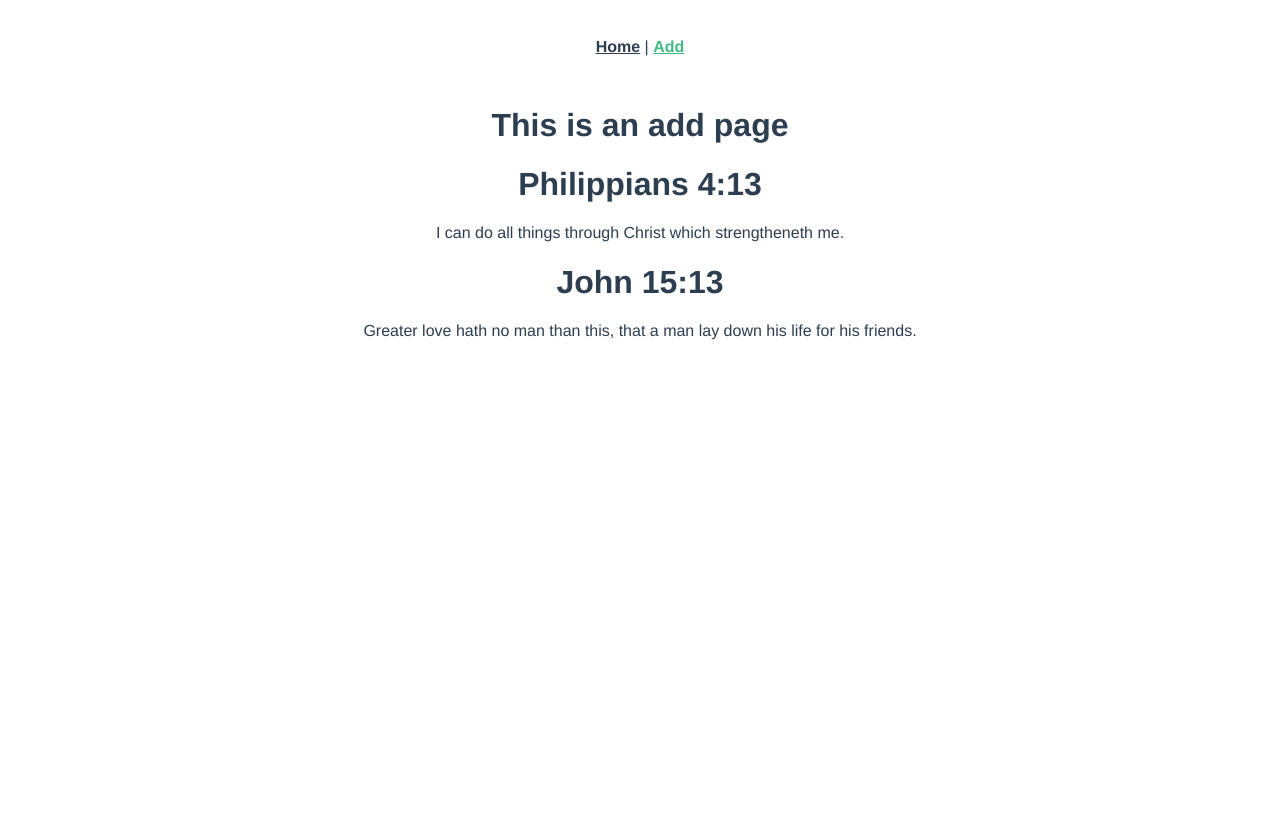
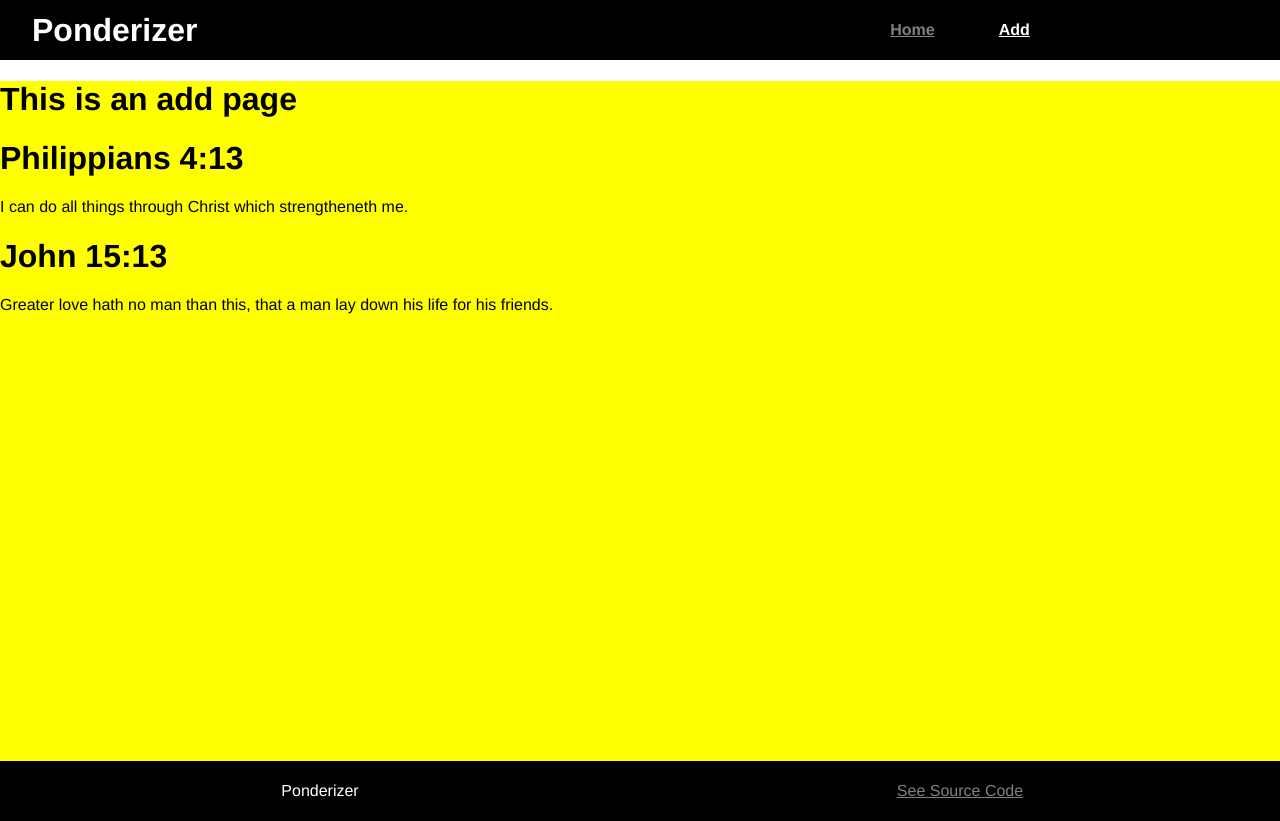
Before and after one commit to brighamandersen/ponderizer, a Vue app: page /add in a window 1280 px wide. Before the commit the page ends 800 px from the top, so only its background shows below. Built offline with nearby package versions, Linux system fonts and the light colour scheme.

Commit message:
finished navbar and footer

```diff
--- a/src/App.vue
+++ b/src/App.vue
@@ -1,32 +1,46 @@
 <template>
   <div id="app">
-    <div id="nav">
-      <router-link to="/">Home</router-link> |
-      <router-link to="/add">Add</router-link>
+    <Navbar />
+    <div class="content">
+      <router-view/>
     </div>
-    <router-view/>
+    <Footer />
   </div>
 </template>
 
+<script>
+  import Navbar from './components/Navbar.vue';
+  import Footer from './components/Footer.vue';
+
+  export default {
+    name: 'App',
+    components: {
+      Navbar,
+      Footer,
+    },
+  };
+</script>
+
+
 <style>
+  html, body {
+    margin: 0;
+    padding: 0;
+  }
+
   #app {
     font-family: Avenir, Helvetica, Arial, sans-serif;
-    -webkit-font-smoothing: antialiased;
-    -moz-osx-font-smoothing: grayscale;
-    text-align: center;
-    color: #2c3e50;
+    color: black;
   }
 
-  #nav {
-    padding: 30px;
+  .content {
+    min-height: calc(100vh - 120px);
+    background: yellow;
   }
 
-  #nav a {
-    font-weight: bold;
-    color: #2c3e50;
-  }
-
-  #nav a.router-link-exact-active {
-    color: #42b983;
+  .navbar-footer {
+    background: black;
+    color: white;
+    height: 60px;
   }
 </style>
--- /dev/null
+++ b/src/components/Footer.vue
@@ -0,0 +1,32 @@
+<template>
+  <div class="navbar-footer" id="footer">
+    <p class="footer-item">Ponderizer</p>
+    <a class="footer-item"
+      href="https://github.com/brighamband/ponderizer"
+    >
+    See Source Code
+    </a>
+  </div>
+</template>
+
+<script>
+  export default {
+    name: 'Footer',
+  };
+</script>
+
+<style scoped>
+  #footer {
+    display: flex;
+    align-items: center;
+    text-align: center;
+  }
+
+  .footer-item {
+    flex: 1;
+  }
+
+  a {
+    color: gray;
+  }
+</style>
--- a/src/components/HelloWorld.vue
+++ /dev/null
@@ -1,59 +0,0 @@
-<template>
-  <div class="hello">
-    <h1>{{ msg }}</h1>
-    <p>
-      For a guide and recipes on how to configure / customize this project,<br>
-      check out the
-      <a href="https://cli.vuejs.org" target="_blank" rel="noopener">vue-cli documentation</a>.
-    </p>
-    <h3>Installed CLI Plugins</h3>
-    <ul>
-      <li><a href="https://github.com/vuejs/vue-cli/tree/dev/packages/%40vue/cli-plugin-babel" target="_blank" rel="noopener">babel</a></li>
-      <li><a href="https://github.com/vuejs/vue-cli/tree/dev/packages/%40vue/cli-plugin-router" target="_blank" rel="noopener">router</a></li>
-      <li><a href="https://github.com/vuejs/vue-cli/tree/dev/packages/%40vue/cli-plugin-eslint" target="_blank" rel="noopener">eslint</a></li>
-    </ul>
-    <h3>Essential Links</h3>
-    <ul>
-      <li><a href="https://vuejs.org" target="_blank" rel="noopener">Core Docs</a></li>
-      <li><a href="https://forum.vuejs.org" target="_blank" rel="noopener">Forum</a></li>
-      <li><a href="https://chat.vuejs.org" target="_blank" rel="noopener">Community Chat</a></li>
-      <li><a href="https://twitter.com/vuejs" target="_blank" rel="noopener">Twitter</a></li>
-      <li><a href="https://news.vuejs.org" target="_blank" rel="noopener">News</a></li>
-    </ul>
-    <h3>Ecosystem</h3>
-    <ul>
-      <li><a href="https://router.vuejs.org" target="_blank" rel="noopener">vue-router</a></li>
-      <li><a href="https://vuex.vuejs.org" target="_blank" rel="noopener">vuex</a></li>
-      <li><a href="https://github.com/vuejs/vue-devtools#vue-devtools" target="_blank" rel="noopener">vue-devtools</a></li>
-      <li><a href="https://vue-loader.vuejs.org" target="_blank" rel="noopener">vue-loader</a></li>
-      <li><a href="https://github.com/vuejs/awesome-vue" target="_blank" rel="noopener">awesome-vue</a></li>
-    </ul>
-  </div>
-</template>
-
-<script>
-export default {
-  name: 'HelloWorld',
-  props: {
-    msg: String,
-  },
-};
-</script>
-
-<!-- Add "scoped" attribute to limit CSS to this component only -->
-<style scoped>
-h3 {
-  margin: 40px 0 0;
-}
-ul {
-  list-style-type: none;
-  padding: 0;
-}
-li {
-  display: inline-block;
-  margin: 0 10px;
-}
-a {
-  color: #42b983;
-}
-</style>
--- /dev/null
+++ b/src/components/Navbar.vue
@@ -0,0 +1,50 @@
+<template>
+  <div class="navbar-footer" id="nav">
+    <div class="flex-child">
+      <h1 id="app-name">Ponderizer</h1>
+    </div>
+    <div class="flex-child nav-links">
+      <router-link to="/">Home</router-link>
+      <router-link to="/add">Add</router-link>
+    </div>
+  </div>
+</template>
+
+<script>
+  export default {
+    name: 'Navbar',
+  };
+</script>
+
+<style scoped>
+  #nav {
+    display: flex;
+    justify-items: flex-end;
+    align-items: center;
+  }
+
+  .flex-child {
+    flex: 1;
+  }
+
+  #app-name {
+    margin: 0 2rem;
+  }
+
+  .nav-links {
+    flex: 1;
+    display: inherit;
+    justify-content: center;
+  }
+
+  #nav a {
+    font-weight: bold;
+    color: gray;
+    padding: 1rem 2rem;
+  }
+
+  #nav a.router-link-exact-active {
+    color: white;
+    font-weight: bold;
+  }
+</style>
--- /dev/null
+++ b/src/components/PreviewCard.vue
@@ -0,0 +1,15 @@
+<template>
+  <div class="card">
+    <p>Hi from preview card</p>
+  </div>
+</template>
+
+<script>
+  export default {
+    name: 'PreviewCard',
+  };
+</script>
+
+<style scoped>
+
+</style>
--- a/src/views/Home.vue
+++ b/src/views/Home.vue
@@ -1,17 +1,17 @@
 <template>
   <div class="home">
     <img alt="Vue logo" src="../assets/logo.png">
-    <HelloWorld msg="Welcome to Your Vue.js App"/>
+    <PreviewCard />
   </div>
 </template>
 
 <script>
-import HelloWorld from '../components/HelloWorld.vue';
+  import PreviewCard from '../components/PreviewCard.vue';
 
-export default {
-  name: 'Home',
-  components: {
-    HelloWorld,
-  },
-};
+  export default {
+    name: 'Home',
+    components: {
+      PreviewCard
+    },
+  };
 </script>
```
Also changed, not shown: src/components/DetailedCard.vue (added, +13 -0 lines), src/views/Add.vue (indentation only), 1 other file (tests, documents, lock files or other folders).
